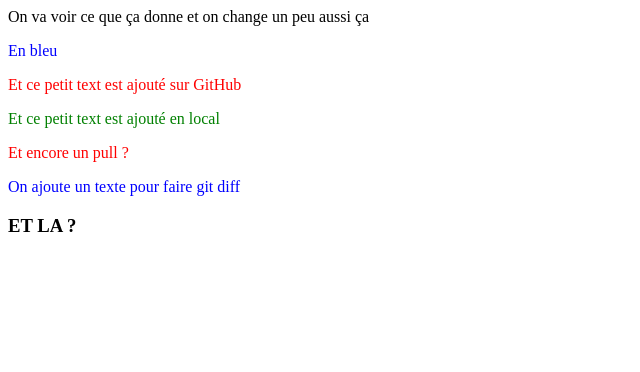
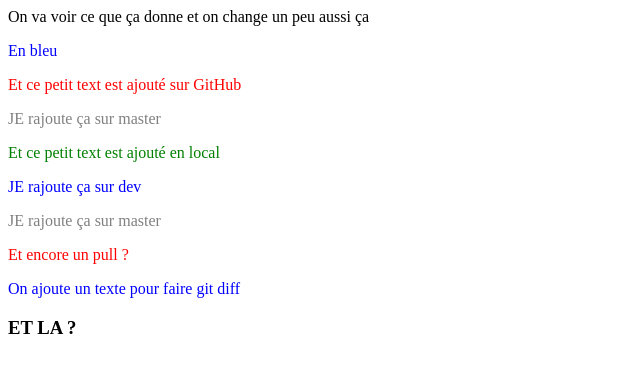
Before and after one commit to antguio/hello, a plain HTML site: page index.html in a window 1280 px wide. Shown: the whole page, without its empty margins (0-640 px from the left). Drawn offline with Linux system fonts and the light colour scheme.

Commit message:
commit sur master

```diff
--- a/index.html
+++ b/index.html
@@ -14,8 +14,10 @@
 <p>En bleu</p>
 
     <p class="gitcolor">Et ce petit text est ajouté sur GitHub</p>
-
+<p class="gitcolormaster">JE rajoute ça sur master</p>
     <p class="localcolor">Et ce petit text est ajouté en local</p>
+<p>JE rajoute ça sur dev</p>
+<p class="gitcolormaster">JE rajoute ça sur master</p>
 
         <p class="gitcolor">Et encore un pull ?</p>
 
--- a/stylesheet.css
+++ b/stylesheet.css
@@ -9,3 +9,7 @@ p{
 .localcolor{
     color: green;
 }
+
+.gitcolormaster{
+    color: grey;
+}
```
